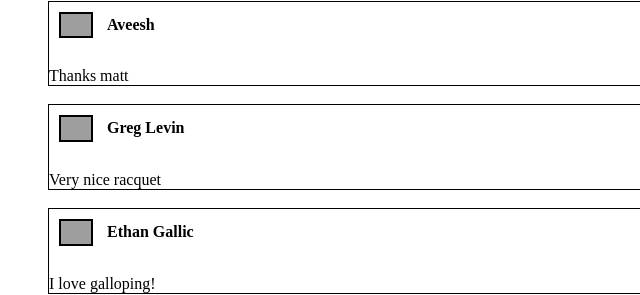
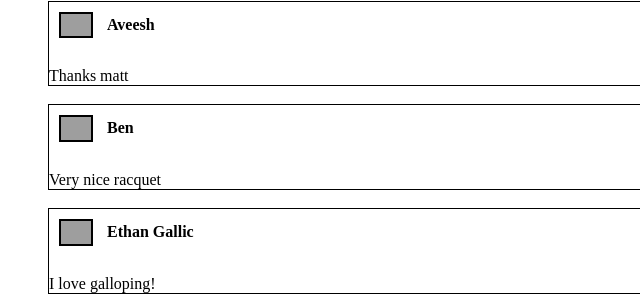
Before and after one commit to MathewSimon134/racquetshop, a plain HTML site: page index.html in a window 1280 px wide. Shown: the part 977-1272 px from the top of the page, 0-640 px from the left. Drawn offline with Linux system fonts and the light colour scheme; grey boxes are pictures that could not be loaded.

Commit message:
Update index.html

```diff
--- a/index.html
+++ b/index.html
@@ -63,7 +63,7 @@
             <br>
             <div style="border: 1px solid black">
                 <img style="width: 30px;border: 2px solid black;margin: 10px;vertical-align: middle" src="https://media.istockphoto.com/vectors/male-user-icon-vector-id517998264?k=20&m=517998264&s=612x612&w=0&h=pdEwtkJlZsIoYBVeO2Bo4jJN6lxOuifgjaH8uMIaHTU=">
-                <b style="vertical-align: middle; font: bold"> Greg Levin</b>
+                <b style="vertical-align: middle; font: bold"> Ben</b>
                 <br>
                 <br>
                 <text style="vertical-align: middle;margin: 60"> Very nice racquet</text>
```
